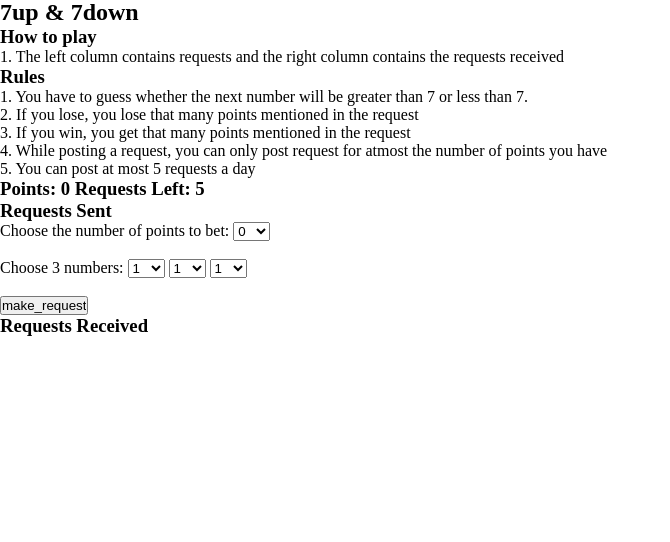
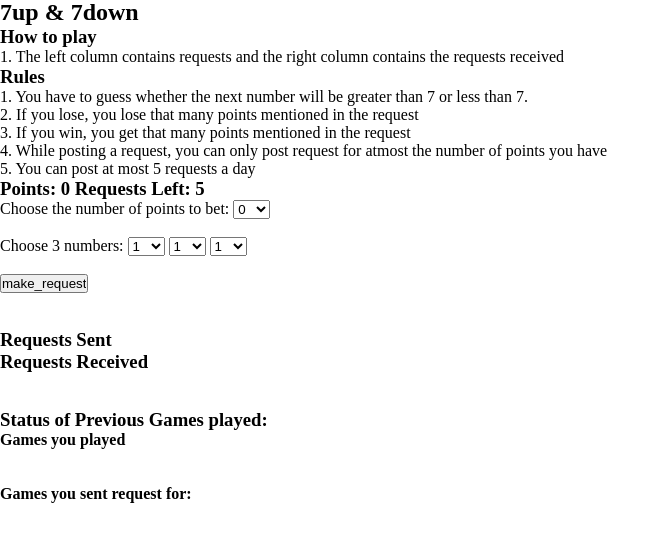
Before and after one commit to Sarvesh521/Infin8-2024, a Django app: template Infin8/base/templates/playGame.html in a window 1280 px wide. Shown: the part 158-700 px from the top of the page, without its empty margins (0-670 px from the left). Run offline with Django 5.2, Linux system fonts and the light colour scheme; the template is opened without the code that fills it, so the values that code supplies are empty; a user stored in the database is signed in.

Commit message:
fixed the status

```diff
--- a/Infin8/Infin8/settings.py
+++ b/Infin8/Infin8/settings.py
@@ -23,7 +23,7 @@ BASE_DIR = Path(__file__).resolve().parent.parent
 SECRET_KEY = 'django-insecure-cam(2cm*lg#vx3!=g%h$03p@v2_y&8r05&j%!^+wo+*m0g06)x'
 
 # SECURITY WARNING: don't run with debug turned on in production!
-DEBUG = False
+DEBUG = True
 
 ALLOWED_HOSTS = ['*']
 
@@ -135,5 +135,5 @@ EMAIL_BACKEND = 'django.core.mail.backends.smtp.EmailBackend'
 EMAIL_HOST = 'smtp.gmail.com'
 EMAIL_PORT = 587
 EMAIL_HOST_USER = 'sarveshkumara123@gmail.com'
-EMAIL_HOST_PASSWORD = 'password'
+EMAIL_HOST_PASSWORD = 'hhgtuyxmiuteqgxw'
 EMAIL_USE_TLS = True
--- a/Infin8/base/admin.py
+++ b/Infin8/base/admin.py
@@ -1,9 +1,10 @@
 from django.contrib import admin
 
 # Register your models here.
-from .models import User,Code,Attendance, IncomingRequest, OutgoingRequest
+from .models import User,Code,Attendance, IncomingRequest, OutgoingRequest, Status
 admin.site.register(User)
 admin.site.register(Code)
 admin.site.register(Attendance)
 admin.site.register(OutgoingRequest)
 admin.site.register(IncomingRequest)
+admin.site.register(Status)
--- a/Infin8/base/templates/playGame.html
+++ b/Infin8/base/templates/playGame.html
@@ -23,7 +23,7 @@
 
     <div class="container">
         <div class="left-column">
-            <h3>Requests Sent</h3>
+
             <!-- Add your requests content here -->
             <form method="POST" action="{% url 'playGame' %}">
                 {% csrf_token %}
@@ -85,16 +85,13 @@
                 <input type="submit" name="action" value="make_request"/>
 
             </form>
-
+            <br><br/>
+            <h3>Requests Sent</h3>
             {% for out_request in out_requests %}
                 <div>
                     <br><br/>
                     <p> Points: {{ out_request.points }}</p> <p>Status: {{ out_request.game_status}} </p>
                     <p>Request valid until: {{out_request.valid_until}}</p>
-                    {% if out_request.game_status != "pending" %}
-                        <a href="{% url 'statusGame' out_request.game_link %}"/>Status of Game</a>
-                    {% else %}
-                    {% endif %}
                     <br><br/>
                 </div>
             {% endfor %}
@@ -113,6 +110,44 @@
                 {% endfor %}
 
         </div>
+        <div>
+            <br><br/>
+            <h3>Status of Previous Games played:</h3>
+            <h4>Games you played</h4>
+            {% for in_status in in_statuses %}
+                <div>
+                    <br><br/>
+                    {% if in_status.game_forfeited %}
+                        <p>You forfeited the game against {{in_status.sender_name}} and you lost {{in_status.points}} points</p>
+                    {% else %}
+                        {% if in_status.receiver_wins > in_status.sender_wins %}
+                            <p>You guessed {{in_status.receiver_wins}} correct against {{in_status.sender_name}} and won {{in_status.points}} points</p>
+                        {% else %}
+                            <p>You guessed {{in_status.receiver_wins}} correct against {{in_status.sender_name}} and lost {{in_status.points}} points </p>
+                        {% endif %}
+                    {% endif %}
+                    <br><br/>
+                </div>
+            {% endfor %}
+            <br><br/>
+            <h4>Games you sent request for:</h4>
+            {% for out_status in out_statuses %}
+                <div>
+                    <br><br/>
+                    {% if out_status.game_forfeited %}
+                        <p>{{out_status.receiver_name.}} forfeited the game and you won {{out_status.points}} points</p>
+                    {% else %}
+                        {% if out_status.receiver_wins > out_status.sender_wins %}
+                            <p>{{out_status.receiver_name}} guessed {{out_status.receiver_wins}} correct against you and won {{out_status.points}} points</p>
+                        {% else %}
+                            <p>{{out_status.receiver_name}} guessed {{out_status.receiver_wins}} correct against you and lost {{out_status.points}} points </p>
+                        {% endif %}
+                    {% endif %}
+                    <br><br/>
+                </div>
+            {% endfor %}
+            <br><br/>
+        </div>
     </div>
 
 
```
Also changed, not shown: Infin8/base/views.py (+7 -4 lines).
